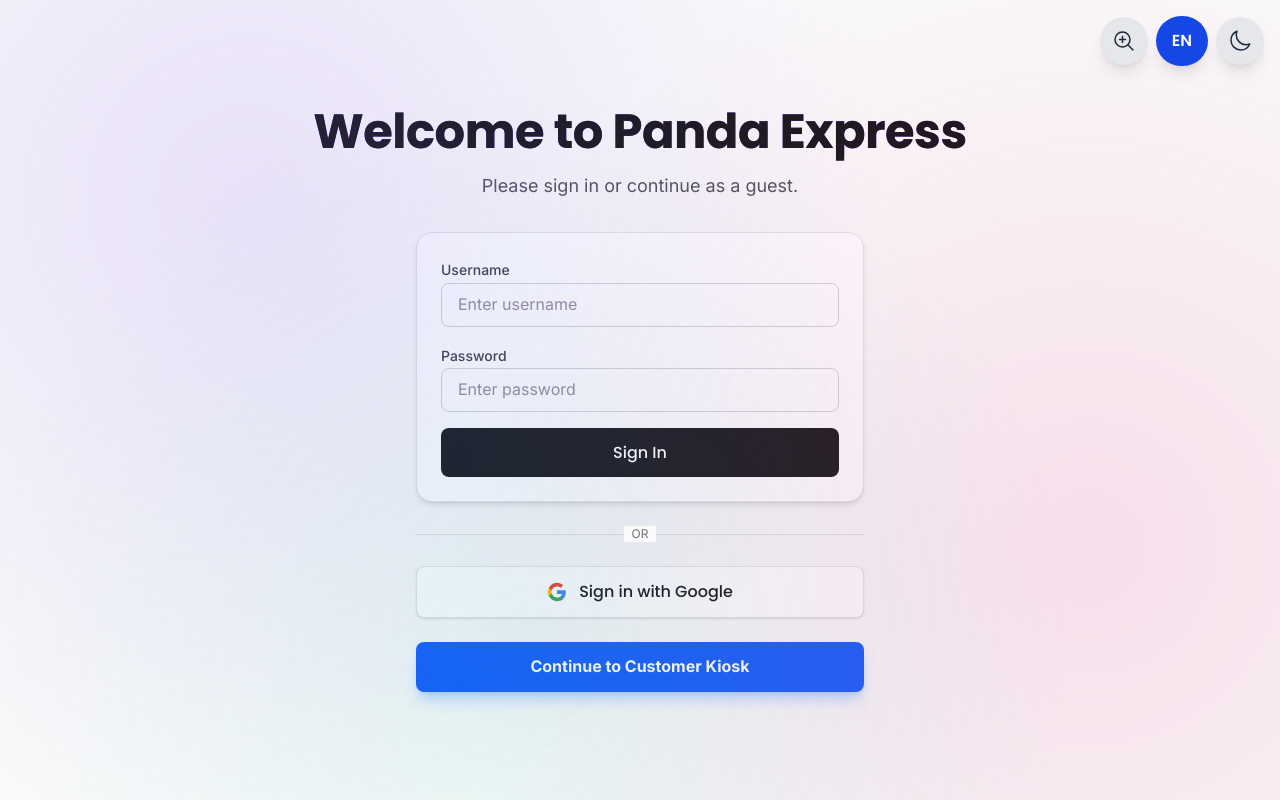
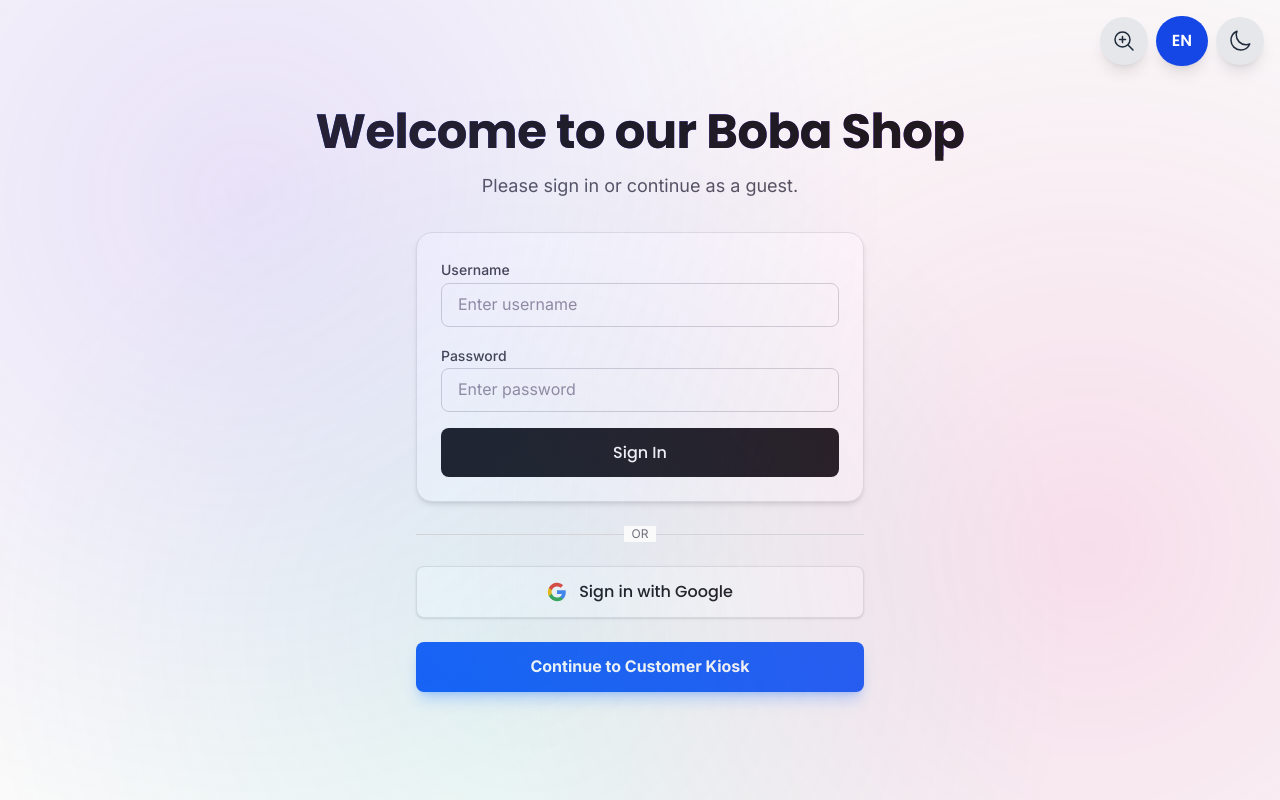
Before and after one commit to CSCE331-Fall2025-900-911/project3_gang_y3, a Next.js app in the folder kiosk/: page /menu-selector in a window 1280 px wide. Built offline with nearby package versions, Linux system fonts and the light colour scheme; no server answers.

Commit message:
Changed title

```diff
--- a/kiosk/app/menu-selector.tsx
+++ b/kiosk/app/menu-selector.tsx
@@ -27,7 +27,7 @@ export default async function MenuSelector() {
           <div className="flex flex-col items-center text-center space-y-8 animate-in fade-in zoom-in duration-500">
             <div className="space-y-4">
               <h1 className="text-5xl font-extrabold tracking-tight text-zinc-900 dark:text-zinc-100 bg-gradient-to-r from-blue-600 to-violet-600 bg-clip-text text-transparent">
-                Welcome to Panda Express
+                Welcome to our Boba Shop
               </h1>
               <p className="text-lg text-zinc-600 dark:text-zinc-400 max-w-md mx-auto">
                 Please sign in or continue as a guest.
```
